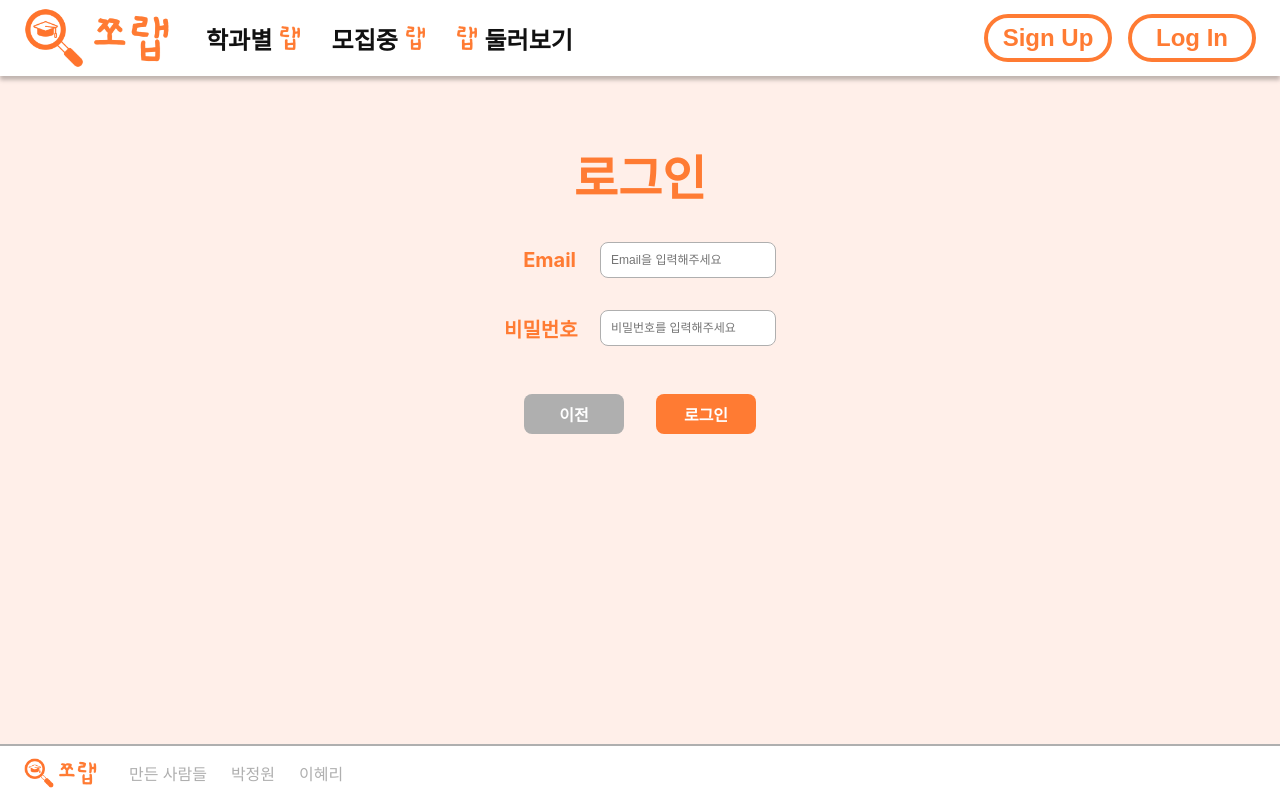
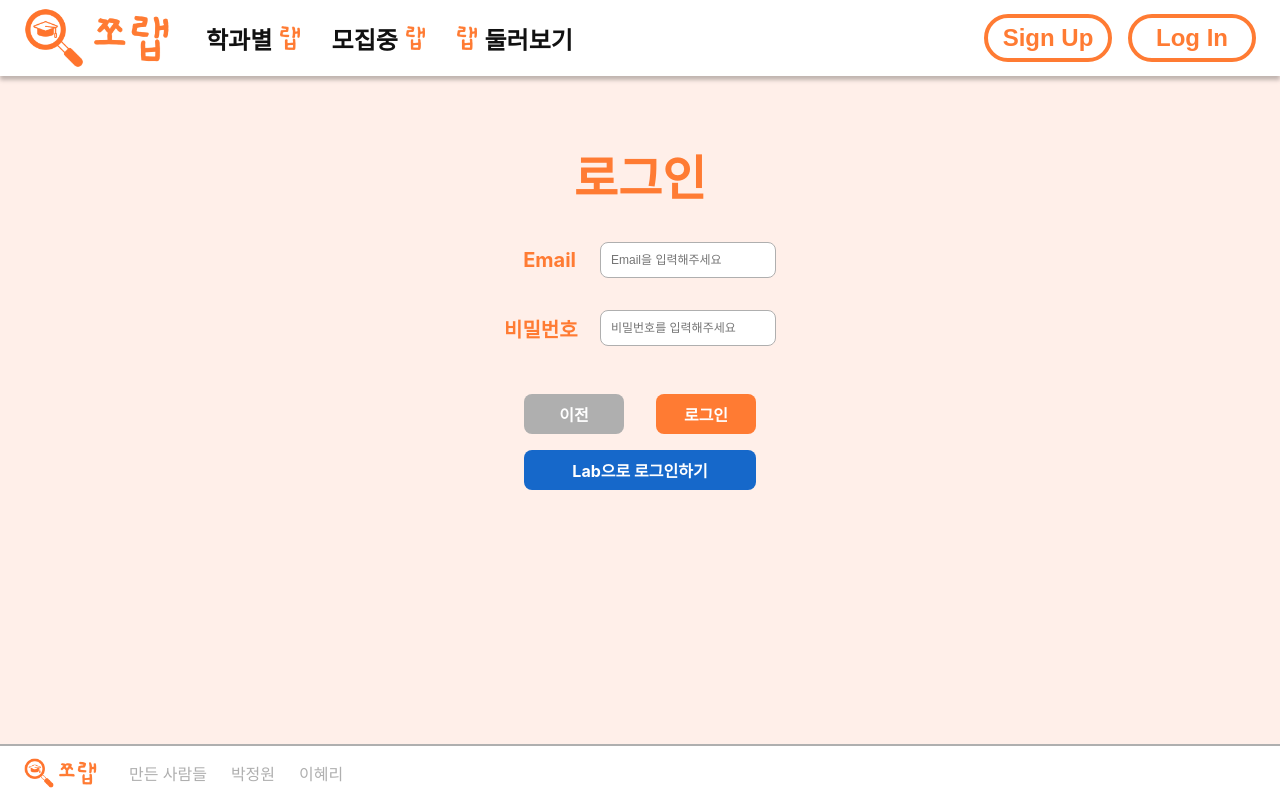
Before and after one commit to hye-ilee/Madcamp-w4, a React (Create React App) app in the folder frontend/: page /login in a window 1280 px wide. Built offline with nearby package versions, Linux system fonts and the light colour scheme; a web font is replaced by a local one.

Commit message:
redux fix

```diff
--- a/frontend/src/components/Header.tsx
+++ b/frontend/src/components/Header.tsx
@@ -23,6 +23,7 @@ import {
     const dispatch = useDispatch();
 
     const { accountType, data } = useSelector((state: RootState) => state.user);
+    const userName = String(data?.name);
 
     const handleLogout = () => {
         dispatch(clearData());
@@ -31,7 +32,6 @@ import {
 
     const handleLogin = () => {
         navigate("/login");
-        // navigate("/");
     }
 
     return (
@@ -50,9 +50,9 @@ import {
             </NavItem>
           </Nav>
         </LogoAndNav>
-        {accountType ? (
+        {accountType != null && data ? (
             <UserSection>
-                <UserName onClick={() => navigate("/mypage")}>{String(data?.name ?? "not found")}</UserName>
+                <UserName>{userName} 님</UserName>
                 <AuthButton onClick={handleLogout}>Log Out</AuthButton>
             </UserSection>
         ) : (
--- a/frontend/src/pages/Login.tsx
+++ b/frontend/src/pages/Login.tsx
@@ -4,9 +4,12 @@ import Header from "../components/Header";
 import Footer from "../components/Footer";
 import { useNavigate } from "react-router-dom";
 import axios from "axios";
+import { useDispatch } from "react-redux";
+import { setStudentData } from "../redux/slices/userSlice";
 
 const Login: React.FC = () => {
     const navigate = useNavigate();
+    const dispatch = useDispatch();
     const [userInput, setuserInput] = useState({
         email: "",
         password: "",
@@ -31,7 +34,8 @@ const Login: React.FC = () => {
         try {
           const response = await axios.post("http://localhost:5000/api/login", userInput);
           console.log("Student registered successfully:", response.data);
-          alert("로그인되었습니다.");
+          dispatch(setStudentData(response.data.user));
+          alert(`${response.data.user.name}님 로그인되었습니다.`);
           navigate("/");
         } catch (error: any) {
           console.error("Error registering student:", error);
@@ -74,10 +78,13 @@ const Login: React.FC = () => {
             </Content>
 
             {/* Login Button */}
-            <ButtonContainer>
-                <Button1 onClick={() => navigate(-1)}>이전</Button1>
-                <Button2 onClick={handleLogin}>로그인</Button2>
-            </ButtonContainer>
+            <ButtonLabContainer>
+                <ButtonContainer>
+                    <Button1 onClick={() => navigate(-1)}>이전</Button1>
+                    <Button2 onClick={handleLogin}>로그인</Button2>
+                </ButtonContainer>
+                <ButtonLab onClick={() => navigate("/")}>Lab으로 로그인하기</ButtonLab>
+            </ButtonLabContainer>
         </Wrapper>
         <Footer />
     </GlobalWrapper>
@@ -190,3 +197,23 @@ const Button2 = styled.div`
     font-weight: bold;
     cursor: pointer;
 `;
+
+const ButtonLabContainer = styled.div`
+    display: flex;
+    flex-direction: column;
+    justify-content: center;
+`;
+
+const ButtonLab = styled.div`
+    display: flex;
+    justify-content: center;
+    align-items: center;
+    color: ${({ theme }) => theme.colors.white};
+    width: 232px;
+    height: 40px;
+    border-radius: 8px;
+    background: ${({ theme }) => theme.colors.blue[600]};
+    font-size: 16px;
+    font-weight: bold;
+    cursor: pointer;
+`;
--- a/frontend/src/pages/Recruiting.tsx
+++ b/frontend/src/pages/Recruiting.tsx
@@ -3,11 +3,13 @@ import styled from "styled-components";
 import Header from "../components/Header";
 import Footer from "../components/Footer";
 
+const labTextSrc = `/assets/lab_text.png`;
+
 const Home: React.FC = () => {
   return (
     <GlobalWrapper>
         <Header />
-        <Title>모집 중인 Lab</Title>
+        <Title>모집 중인 <StyledImage src={labTextSrc} alt="Lab Text" /></Title>
         <Footer />
     </GlobalWrapper>
   );
@@ -28,7 +30,13 @@ const Title = styled.div`
   justify-content: center;
   align-items: center;
   align-self: stretch;
+  gap: 16px;
   font-size: ${({ theme }) => theme.typography.T1.fontSize};
   font-weight: ${({ theme }) => theme.typography.T1.fontWeight};
   color: ${({ theme }) => theme.colors.primary};
 `;
+
+export const StyledImage = styled.img`
+  height: 48px; /* 부모 높이에 맞춤 */
+  width: auto; /* 비율 유지 */
+`;
--- a/frontend/src/pages/SearchLabs.tsx
+++ b/frontend/src/pages/SearchLabs.tsx
@@ -8,6 +8,7 @@ import Footer from "../components/Footer";
 import axios from "axios";
 
 const ITEMS_PER_PAGE = 12;
+const labTextSrc = `/assets/lab_text.png`;
 
 const SearchLabs: React.FC = () => {
   const [currentPage, setCurrentPage] = useState<number>(1);
@@ -102,7 +103,7 @@ const SearchLabs: React.FC = () => {
     <GlobalWrapper>
       <Header />
       <MainContainer>
-        <Title>LAB 둘러보기</Title>
+        <Title><StyledImage src={labTextSrc} alt="Lab Text" /> 둘러보기</Title>
         <SearchTabWrapper>
           <SearchTab
             showDepartments={true}
@@ -155,6 +156,7 @@ const Title = styled.div`
   justify-content: center;
   align-items: center;
   align-self: stretch;
+  gap: 16px;
   font-size: ${({ theme }) => theme.typography.T1.fontSize};
   font-weight: ${({ theme }) => theme.typography.T1.fontWeight};
   color: ${({ theme }) => theme.colors.primary};
@@ -177,3 +179,8 @@ const CardGrid = styled.div`
 const PaginationWrapper = styled.div`
   margin-top: 20px;
 `;
+
+export const StyledImage = styled.img`
+  height: 48px; /* 부모 높이에 맞춤 */
+  width: auto; /* 비율 유지 */
+`;
--- a/frontend/src/pages/Signup.tsx
+++ b/frontend/src/pages/Signup.tsx
@@ -57,7 +57,7 @@ const Signup: React.FC = () => {
     try {
       const response = await axios.post("http://localhost:5000/api/register", formData);
       console.log("Student registered successfully:", response.data);
-      alert("회원가입이 완료되었습니다.");
+      alert("회원가입이 완료되었습니다. 다시 로그인해주세요.");
       navigate("/");
     } catch (error: any) {
       console.error("Error registering student:", error);
```
